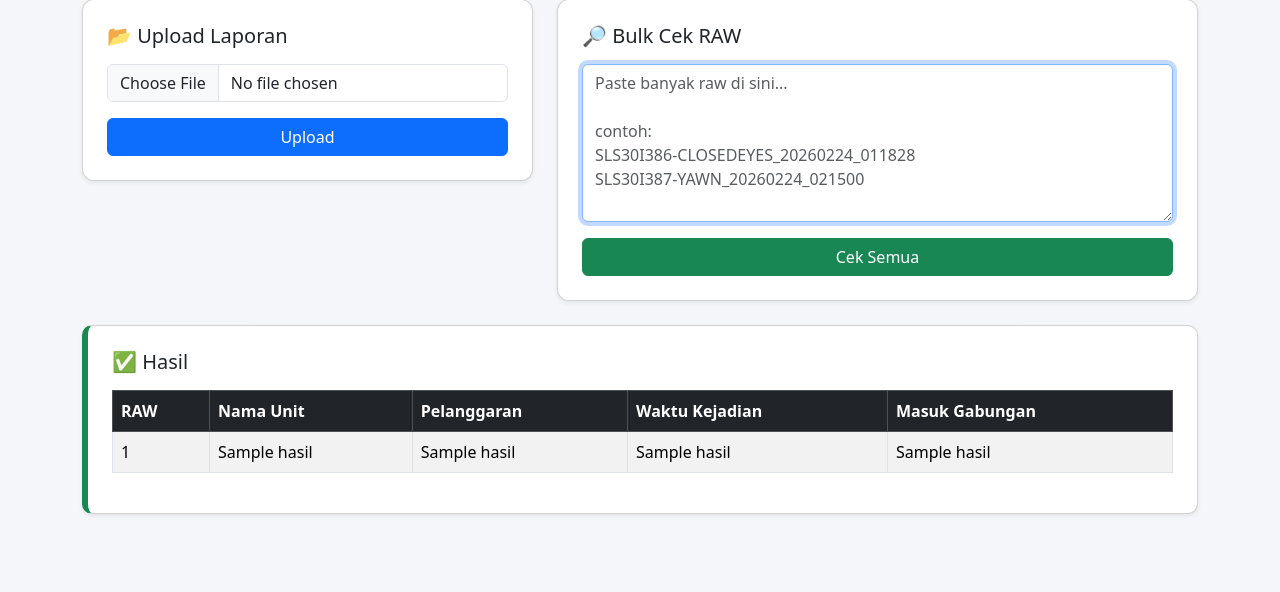
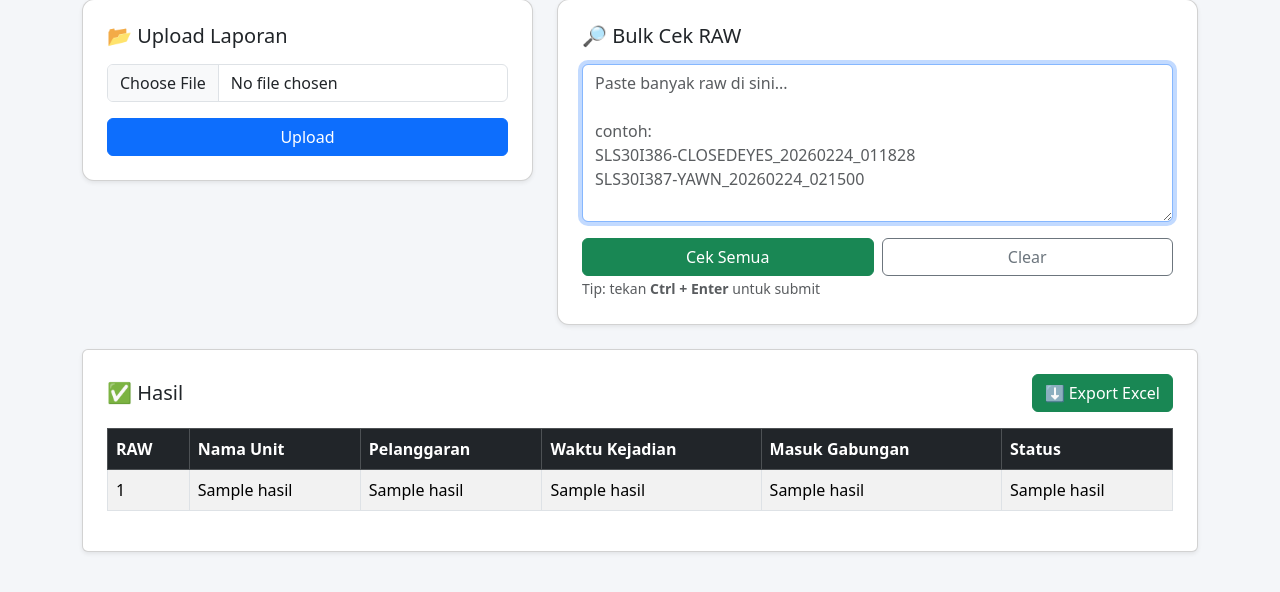
Before and after one commit to jibranhady/cek_fatigue, a Flask app: template templates/index.html in a window 1280 px wide. Shown: the part 143-735 px from the top of the page. Run offline with Flask 3, Linux system fonts and the light colour scheme; the template is opened without the code that fills it: most values are stand-ins (such as "Sample title", 1, 10 or a date in 2020); parts of the project's set-up code (start-up, migrations or seed data) failed here and were passed over.

Commit message:
index.html

```diff
--- a/templates/index.html
+++ b/templates/index.html
@@ -4,7 +4,6 @@
 <meta charset="UTF-8">
 <title>Cek RAW</title>
 
-<!-- BOOTSTRAP -->
 <link href="https://cdn.jsdelivr.net/npm/bootstrap@5.3.2/dist/css/bootstrap.min.css" rel="stylesheet">
 
 <style>
@@ -16,17 +15,16 @@ body{
     border-radius:12px;
 }
 
-.result-card{
-    border-left:6px solid #0d6efd;
-    border-radius:10px;
+.table td{
+    white-space:nowrap;
 }
 
-.success{
-    border-left:6px solid #198754;
+.badge-true{
+    background:#198754;
 }
 
-.error{
-    border-left:6px solid #dc3545;
+.badge-false{
+    background:#dc3545;
 }
 </style>
 
@@ -37,30 +35,27 @@ body{
 
 <!-- TITLE -->
 <div class="text-center mb-4">
-    <h2 class="fw-bold">Cek RAW Fatigue</h2>
-    <p class="text-muted">Upload laporan lalu cek raw sepuasnya</p>
+<h2 class="fw-bold">Cek RAW Fatigue</h2>
+<p class="text-muted">Upload laporan lalu cek raw sepuasnya</p>
 </div>
 
 <div class="row g-4">
 
-<!-- UPLOAD CARD -->
+<!-- UPLOAD -->
 <div class="col-md-5">
 <div class="card shadow-sm card-box p-4">
 
 <h5 class="mb-3">📂 Upload Laporan</h5>
 
 <form method="post" enctype="multipart/form-data">
-<div class="mb-3">
-<input class="form-control" type="file" name="file" required>
-</div>
-
+<input class="form-control mb-3" type="file" name="file" required>
 <button class="btn btn-primary w-100">Upload</button>
 </form>
 
 </div>
 </div>
 
-<!-- CEK RAW CARD -->
+<!-- BULK -->
 <div class="col-md-7">
 <div class="card shadow-sm card-box p-4">
 
@@ -79,7 +74,18 @@ contoh:
 SLS30I386-CLOSEDEYES_20260224_011828
 SLS30I387-YAWN_20260224_021500"></textarea>
 
-<button class="btn btn-success mt-3 w-100">Cek Semua</button>
+<div class="d-flex gap-2 mt-3">
+
+<button class="btn btn-success w-100">Cek Semua</button>
+
+<button type="button" class="btn btn-outline-secondary w-100"
+onclick="document.getElementById('rawInput').value=''">
+Clear
+</button>
+
+</div>
+
+<small class="text-muted">Tip: tekan <b>Ctrl + Enter</b> untuk submit</small>
 
 </form>
 
@@ -94,19 +100,26 @@ SLS30I387-YAWN_20260224_021500"></textarea>
 <div class="mt-4">
 
 {% if hasil is string %}
-<div class="card shadow-sm p-3 result-card error">
+<div class="alert alert-danger shadow-sm">
 {{ hasil }}
 </div>
 
 {% else %}
 
-<div class="card shadow-sm p-4 result-card success">
+<div class="card shadow-sm p-4">
 
-<h5 class="mb-3">✅ Hasil</h5>
+<div class="d-flex justify-content-between align-items-center mb-3">
+<h5 class="mb-0">✅ Hasil</h5>
+
+<a href="/export" class="btn btn-success">
+⬇ Export Excel
+</a>
+
+</div>
 
 <div class="table-responsive">
 
-<table class="table table-bordered table-striped">
+<table class="table table-bordered table-striped table-hover">
 
 <thead class="table-dark">
 <tr>
@@ -115,6 +128,7 @@ SLS30I387-YAWN_20260224_021500"></textarea>
 <th>Pelanggaran</th>
 <th>Waktu Kejadian</th>
 <th>Masuk Gabungan</th>
+<th>Status</th>
 </tr>
 </thead>
 
@@ -127,6 +141,17 @@ SLS30I387-YAWN_20260224_021500"></textarea>
 <td>{{ r[2] }}</td>
 <td>{{ r[3] }}</td>
 <td>{{ r[4] }}</td>
+
+<td>
+{% if r[5]|string|upper == "TRUE" %}
+<span class="badge badge-true">TRUE</span>
+{% elif r[5]|string|upper == "FALSE" %}
+<span class="badge badge-false">FALSE</span>
+{% else %}
+{{ r[5] }}
+{% endif %}
+</td>
+
 </tr>
 {% endfor %}
 
@@ -144,7 +169,7 @@ SLS30I387-YAWN_20260224_021500"></textarea>
 
 </div>
 
-<!-- AUTO FOCUS + ENTER SUBMIT -->
+
 <script>
 document.getElementById("rawInput").focus();
 
```
